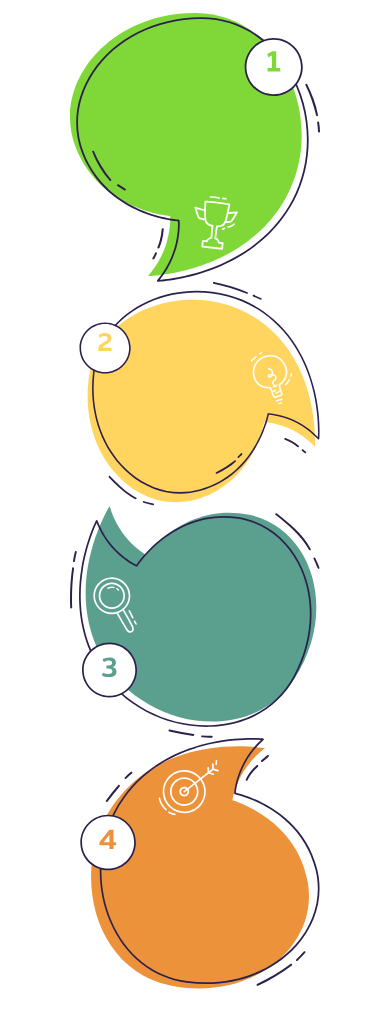
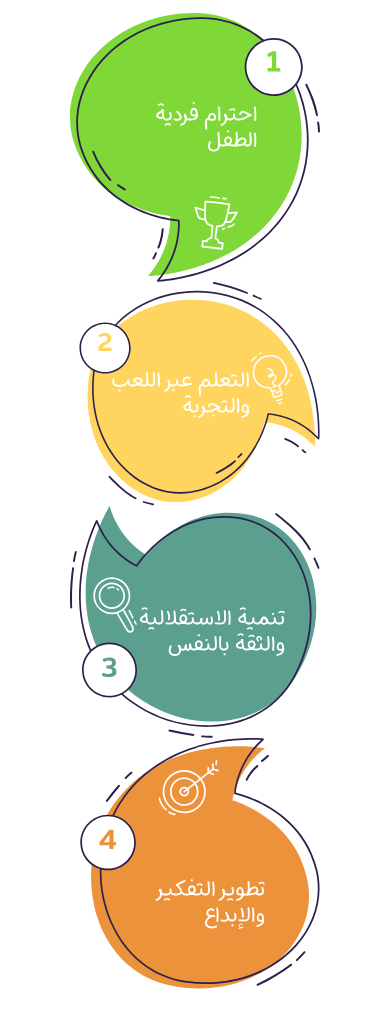
Before and after one commit to yaman-mallah/kids-yard, a plain HTML site: page index.html in a window 390 px wide. Shown: the part 1285-2311 px from the top of the page. Drawn offline with nearby package versions, Linux system fonts and the light colour scheme.

Commit message:
fixed the ideas text on mobile

```diff
--- a/index.html
+++ b/index.html
@@ -1187,6 +1187,10 @@
                                     <div class="idea-text">
                                         <h3 class="idea-n1 d-none d-lg-flex">اﺣﺘﺮام ﻓﺮدﻳﺔ
                                             اﻟﻄﻔﻞ</h3>
+                                        <h4 class="idea-n1 d-flex d-lg-none">
+                                            اﺣﺘﺮام ﻓﺮدﻳﺔ
+                                            اﻟﻄﻔﻞ
+                                        </h4>
                                     </div>
                                 </div>
                             </div>
@@ -1275,11 +1279,15 @@
                                             fill="#FFD45F" />
                                     </svg>
                                     <div class="idea-text">
-                                        <h3 class=" idea-n2 d-none d-lg-flex">
+                                        <h3 class="idea-n2 d-none d-lg-flex">
                                             اﻟﺘﻌﻠﻢ ﻋﺒﺮ
                                             اﻟﻠﻌﺐ واﻟﺘﺠﺮﺑﺔ
 
                                         </h3>
+                                        <h4 class="idea-n2 d-flex d-lg-none">
+                                            اﻟﺘﻌﻠﻢ ﻋﺒﺮ
+                                            اﻟﻠﻌﺐ واﻟﺘﺠﺮﺑﺔ
+                                        </h4>
                                     </div>
                                 </div>
                             </div>
@@ -1355,6 +1363,11 @@
                                             ﺗﻨﻤﻴﺔ
                                             اﻻﺳﺘﻘﻼﻟﻴﺔ
                                             واﻟﺜﻘﺔ ﺑﺎﻟﻨﻔﺲ </h3>
+                                        <h4 class="idea-n3 d-flex d-lg-none">
+                                            ﺗﻨﻤﻴﺔ
+                                            اﻻﺳﺘﻘﻼﻟﻴﺔ
+                                            واﻟﺜﻘﺔ ﺑﺎﻟﻨﻔﺲ
+                                        </h4>
                                     </div>
                                 </div>
                             </div>
@@ -1435,6 +1448,10 @@
                                         <h3 class=" idea-n4 d-none d-lg-flex"> ﺗﻄﻮﻳﺮ اﻟﺘﻔﻜﻴﺮ
                                             واﻹﺑﺪاع
                                         </h3>
+                                        <h4 class="idea-n4 d-flex d-lg-none">
+                                            ﺗﻄﻮﻳﺮ اﻟﺘﻔﻜﻴﺮ
+                                            واﻹﺑﺪاع
+                                        </h4>
                                     </div>
                                 </div>
                             </div>
@@ -2427,7 +2444,6 @@
         crossorigin="anonymous"></script>
     <script src="https://d3js.org/d3.v7.min.js"></script>
     <script src="https://cdn.jsdelivr.net/npm/swiper@12/swiper-bundle.min.js">
-
     </script>
     <script src="./js/index.js"></script>
     <script>
```
